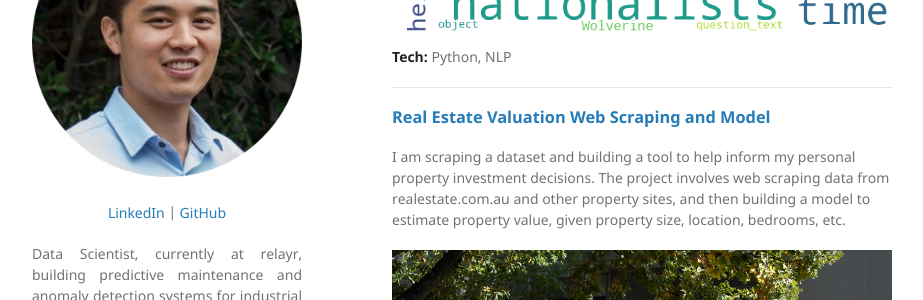
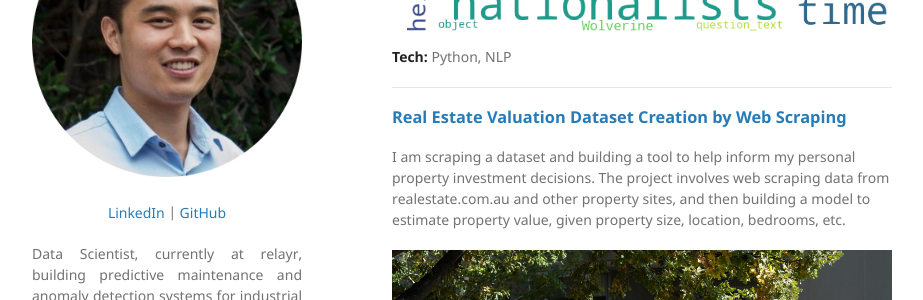
Before and after one commit to martycheung/martycheung.github.io, a Jekyll site: the page built from index.md, in a window 1280 px wide and 900 px high, scrolled down 1679 px. Shown: the part 233-533 px from the top of the window, without its empty margins (178-1101 px from the left). Built offline with Jekyll 4.4.1, drawn with Linux system fonts in a browser that asks for light colours; our own code applies the rules of GitHub Pages for plain Markdown files.

Commit message:
Update index.md

```diff
--- a/index.md
+++ b/index.md
@@ -42,7 +42,7 @@ Kaggle competition which involved using NLP methods to detect which questions po
 
 ---
 
-### [Real Estate Valuation Web Scraping and Model](https://github.com/martycheung/Real-Estate-Dataset-and-Valuation-Model)
+### [Real Estate Valuation Dataset Creation by Web Scraping](https://github.com/martycheung/Real-Estate-Dataset-and-Valuation-Model)
 
 I am scraping a dataset and building a tool to help inform my personal property investment decisions. The project involves web scraping data from realestate.com.au and other property sites, and then building a model to estimate property value, given property size, location, bedrooms, etc.
 
```
